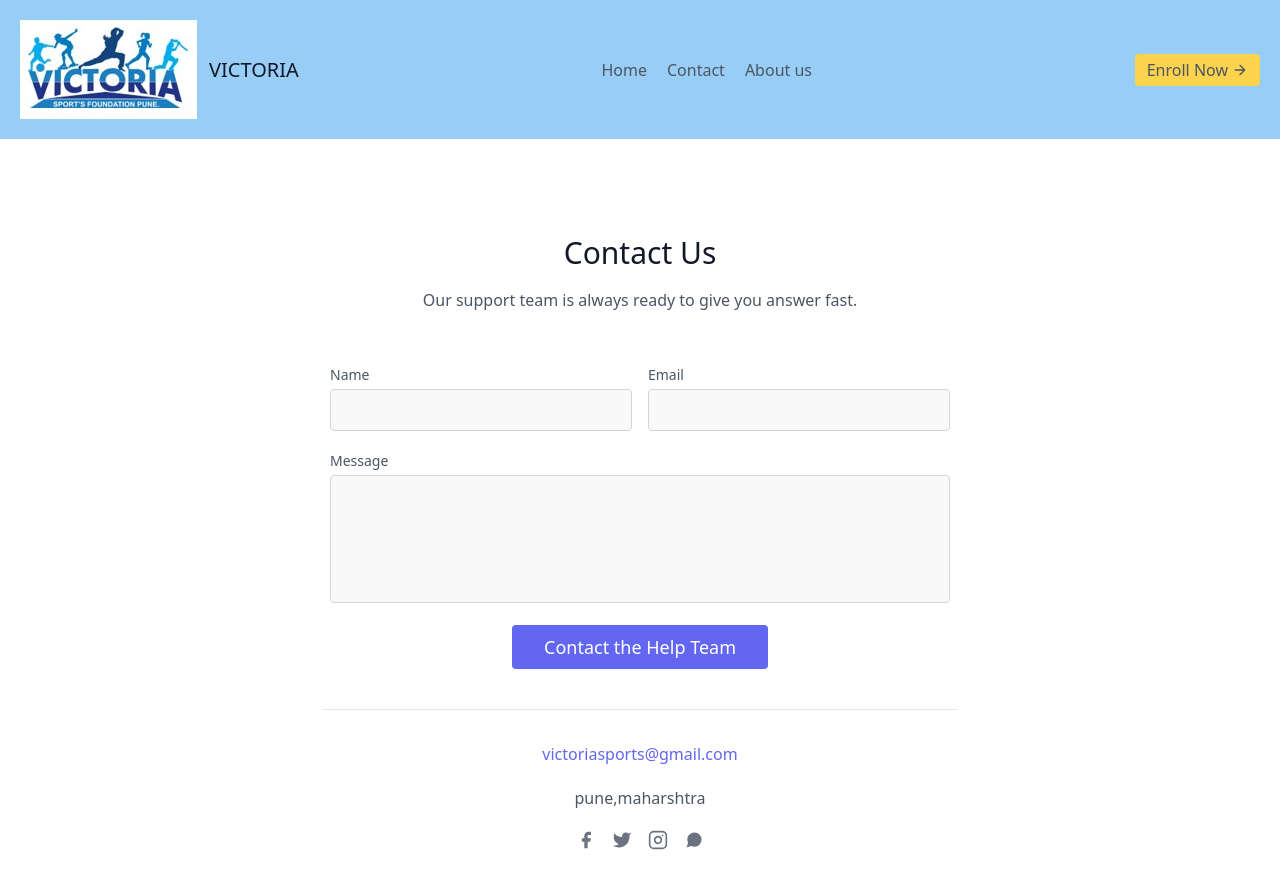
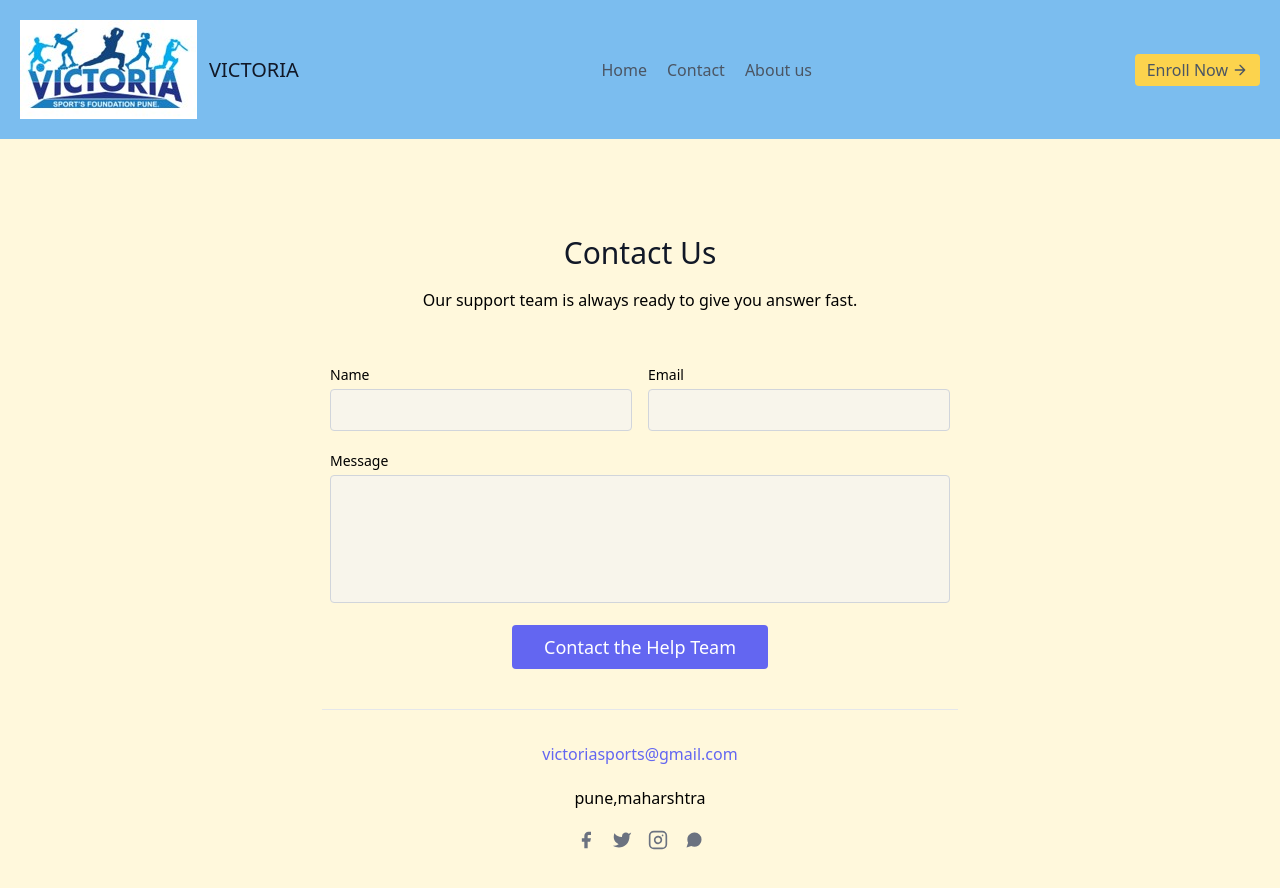
Before and after one commit to Siddharthh09/sport-club, a plain HTML site: page project1/contact.html in a window 1280 px wide. Drawn offline with nearby package versions, Linux system fonts and the light colour scheme.

Commit message:
victoria ver.3

```diff
--- a/project1/contact.html
+++ b/project1/contact.html
@@ -7,8 +7,8 @@
     <link rel="stylesheet" href="https://unpkg.com/tailwindcss@^1.0/dist/tailwind.min.css">
     <title>contact</title>
 </head>
-<body>
-    <header style="background-color:rgb(152, 205, 246);" class="text-gray-600 body-font">
+<body style="background-color: cornsilk">
+    <header style="background-color:rgb(123, 189, 239);" class="text-gray-600 body-font">
         <div class="container mx-auto flex flex-wrap p-5 flex-col md:flex-row items-center">
           <a class="flex title-font font-medium items-center text-gray-900 mb-4 md:mb-0">
             <img src="clublogo.jpg" alt="">
@@ -26,7 +26,7 @@
           </button>
         </div>
       </header>
-    <section class="text-gray-600 body-font relative">
+    <section class="text-black-200 body-font relative">
         <div class="container px-5 py-24 mx-auto">
           <div class="flex flex-col text-center w-full mb-12">
             <h1 class="sm:text-3xl text-2xl font-medium title-font mb-4 text-gray-900">Contact Us</h1>
@@ -36,20 +36,20 @@
             <div class="flex flex-wrap -m-2">
               <div class="p-2 w-1/2">
                 <div class="relative">
-                  <label for="name" class="leading-7 text-sm text-gray-600">Name</label>
-                  <input type="text" id="name" name="name" class="w-full bg-gray-100 bg-opacity-50 rounded border border-gray-300 focus:border-indigo-500 focus:bg-white focus:ring-2 focus:ring-indigo-200 text-base outline-none text-gray-700 py-1 px-3 leading-8 transition-colors duration-200 ease-in-out">
+                  <label for="name" class="leading-7 text-sm text-black-200">Name</label>
+                  <input type="text" id="name" name="name" class="w-full bg-gray-100 bg-opacity-60 rounded border border-gray-300 focus:border-indigo-500 focus:bg-white focus:ring-2 focus:ring-indigo-200 text-base outline-none text-gray-700 py-1 px-3 leading-8 transition-colors duration-200 ease-in-out">
                 </div>
               </div>
               <div class="p-2 w-1/2">
                 <div class="relative">
-                  <label for="email" class="leading-7 text-sm text-gray-600">Email</label>
-                  <input type="email" id="email" name="email" class="w-full bg-gray-100 bg-opacity-50 rounded border border-gray-300 focus:border-indigo-500 focus:bg-white focus:ring-2 focus:ring-indigo-200 text-base outline-none text-gray-700 py-1 px-3 leading-8 transition-colors duration-200 ease-in-out">
+                  <label for="email" class="leading-7 text-sm text-black-200">Email</label>
+                  <input type="email" id="email" name="email" class="w-full bg-gray-100 bg-opacity-60 rounded border border-gray-300 focus:border-indigo-500 focus:bg-white focus:ring-2 focus:ring-indigo-200 text-base outline-none text-gray-700 py-1 px-3 leading-8 transition-colors duration-200 ease-in-out">
                 </div>
               </div>
               <div class="p-2 w-full">
                 <div class="relative">
-                  <label for="message" class="leading-7 text-sm text-gray-600">Message</label>
-                  <textarea id="message" name="message" class="w-full bg-gray-100 bg-opacity-50 rounded border border-gray-300 focus:border-indigo-500 focus:bg-white focus:ring-2 focus:ring-indigo-200 h-32 text-base outline-none text-gray-700 py-1 px-3 resize-none leading-6 transition-colors duration-200 ease-in-out"></textarea>
+                  <label for="message" class="leading-7 text-sm text-black-200">Message</label>
+                  <textarea id="message" name="message" class="w-full bg-gray-100 bg-opacity-60 rounded border border-gray-300 focus:border-indigo-500 focus:bg-white focus:ring-2 focus:ring-indigo-200 h-32 text-base outline-none text-gray-700 py-1 px-3 resize-none leading-6 transition-colors duration-200 ease-in-out"></textarea>
                 </div>
               </div>
               <div class="p-2 w-full">
```
Also changed, not shown: project1/aboutus.html (+8 -9 lines), project1/index.html (+1 -1 lines), project1/signup.html (+3 -3 lines).
